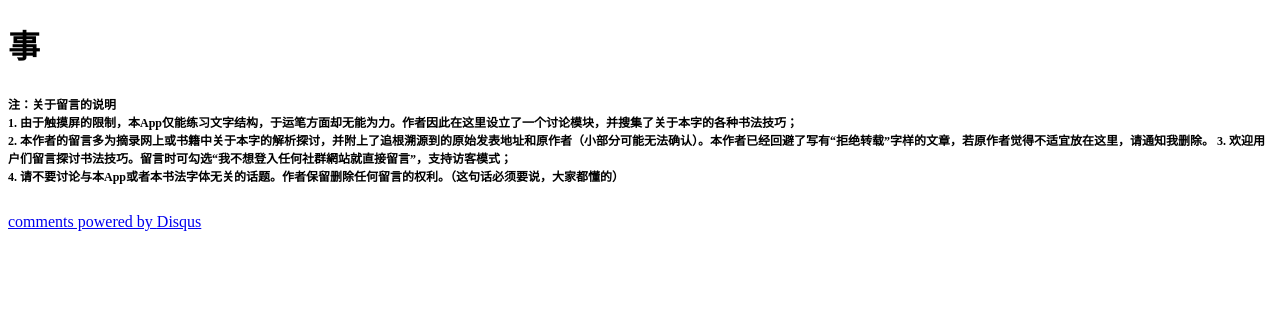
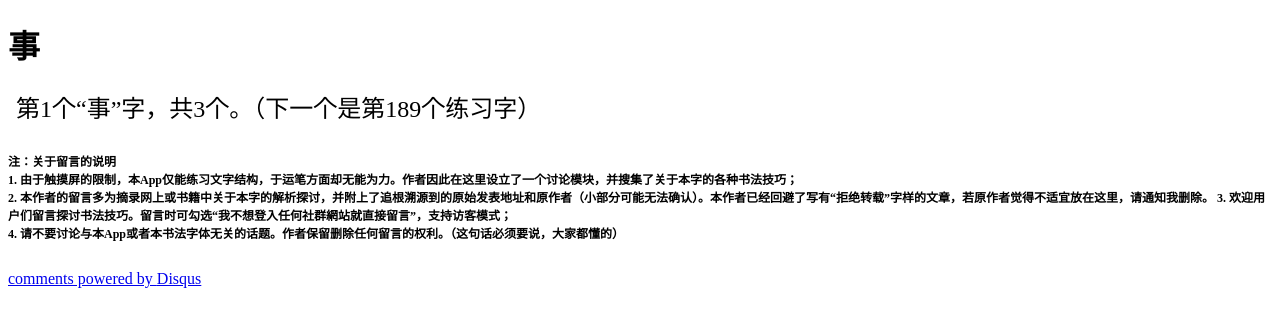
Before and after one commit to LiveCally/LanTing, a Jekyll site: the page built from _posts/2014-05-16-LanTing-24.html, in a window 1280 px wide. Shown: the top 327 px of the page. Built offline with Jekyll 4.4.1, drawn with Linux system fonts in a browser that asks for light colours; Markdown is read by kramdown in place of the engine named in the settings; comment, search, counter and statistics services are not loaded.

Commit message:
事字
事字

```diff
--- a/_posts/2014-05-16-LanTing-189.html
+++ b/_posts/2014-05-16-LanTing-189.html
@@ -4,4 +4,6 @@ title: 事--兰亭集序第189个字的BBS (BBS of the 189th character in Lan Ti
 ---
 <h1>事</h1>
 
+<p>第2个“事”字，共3个。（下一个是第294个练习字）</p>
+
 {% include BBS.html %}
--- a/_posts/2014-05-16-LanTing-24.html
+++ b/_posts/2014-05-16-LanTing-24.html
@@ -4,4 +4,6 @@ title: 事--兰亭集序第24个字的BBS (BBS of the 24th character in Lan Ting
 ---
 <h1>事</h1>
 
+<p>第1个“事”字，共3个。（下一个是第189个练习字）</p>
+
 {% include BBS.html %}
--- a/_posts/2014-05-16-LanTing-294.html
+++ b/_posts/2014-05-16-LanTing-294.html
@@ -4,4 +4,6 @@ title: 事--兰亭集序第294个字的BBS (BBS of the 294th character in Lan Ti
 ---
 <h1>事</h1>
 
+<p>第3个“事”字，也是最后一个。</p>
+
 {% include BBS.html %}
```
